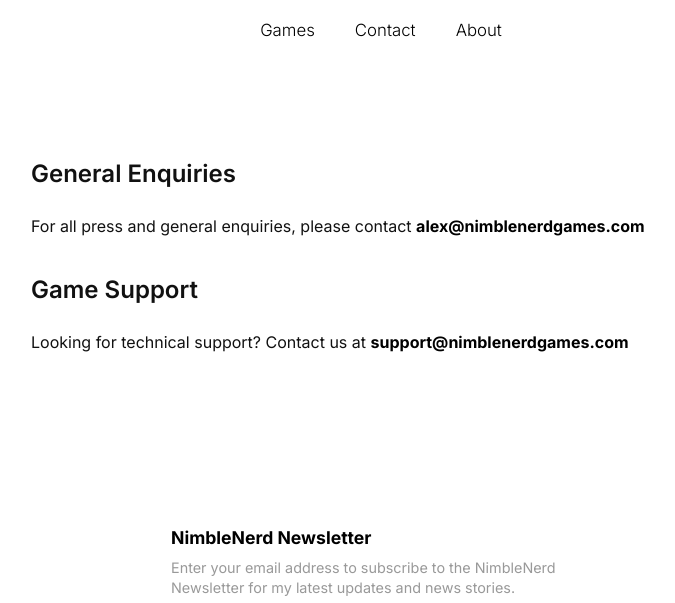
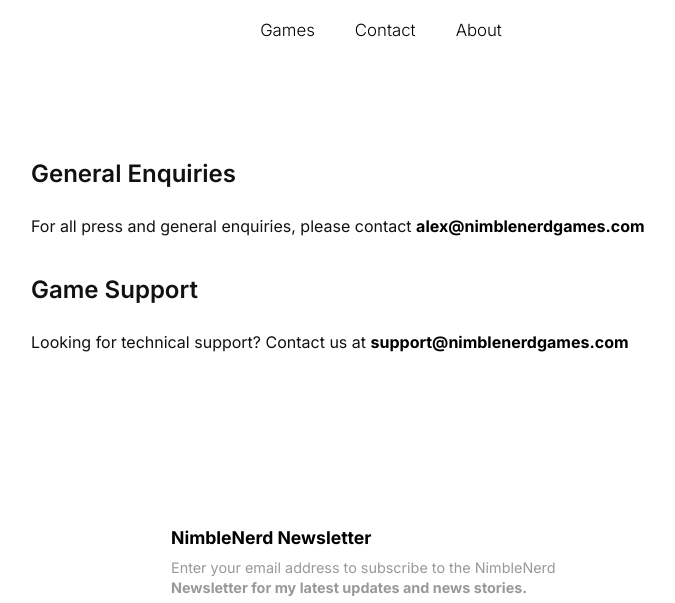
Before and after one commit to alex-nngames/NimbleNerdGames-Site, a plain HTML site: page contact/index.html in a window 1280 px wide. Shown: the part 197-800 px from the top of the page, without its empty margins (259-934 px from the left). Drawn offline with Linux system fonts and the light colour scheme.

Commit message:
Update index.html

```diff
--- a/contact/index.html
+++ b/contact/index.html
@@ -64,7 +64,8 @@
   <footer>
   <div class="newsletter-text">
     <h3>NimbleNerd Newsletter</h3>
-    <p>Enter your email address to subscribe to the NimbleNerd Newsletter for my latest updates and news stories.</p>
+    <p>Enter your email address to subscribe to the NimbleNerd<b>
+      Newsletter for my latest updates and news stories.</p>
   </div>
 
   <form class="subscribe-form" action="#" method="post" onsubmit="return false;">
```
